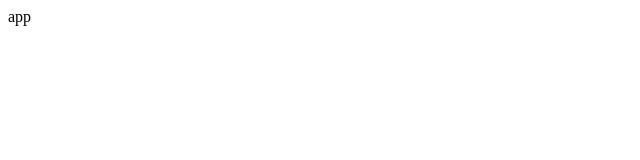
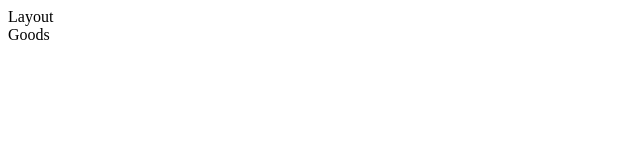
Before and after one commit to ikun666xiadan/react-admin-frontend, a React (Create React App) app: page /goods in a window 1280 px wide. Shown: the top 160 px of the page, without its empty margins (0-640 px from the left). Built offline with nearby package versions, Linux system fonts and the light colour scheme.

Commit message:
pages和路由及二级路由的创建

```diff
--- a/public/index.html
+++ b/public/index.html
@@ -9,12 +9,11 @@
       name="description"
       content="Web site created using create-react-app"
     />
-    <link rel="apple-touch-icon" href="%PUBLIC_URL%/logo192.png" />
+    <link rel="apple-touch-icon" href="" />
     <!--
       manifest.json provides metadata used when your web app is installed on a
       user's mobile device or desktop. See https://developers.google.com/web/fundamentals/web-app-manifest/
     -->
-    <link rel="manifest" href="%PUBLIC_URL%/manifest.json" />
     <!--
       Notice the use of %PUBLIC_URL% in the tags above.
       It will be replaced with the URL of the `public` folder during the build.
--- a/src/index.js
+++ b/src/index.js
@@ -1,10 +1,10 @@
 import React from 'react';
 import ReactDOM from 'react-dom/client';
-import App from './App';
+
+import { RouterProvider} from 'react-router-dom';
+import router from './router';
 
 const root = ReactDOM.createRoot(document.getElementById('root'));
 root.render(
-  <React.StrictMode>
-    <App />
-  </React.StrictMode>
+    <RouterProvider router={router} />
 );
--- /dev/null
+++ b/src/pages/Goods/index.js
@@ -0,0 +1,11 @@
+
+
+function Goods() {
+    return (
+      <div className="Goods">
+        Goods
+      </div>
+    );
+  }
+
+export default Goods;
--- /dev/null
+++ b/src/pages/Home/index.js
@@ -0,0 +1,11 @@
+
+
+function Home() {
+    return (
+      <div className="Home">
+        Home
+      </div>
+    );
+  }
+
+export default Home;
--- /dev/null
+++ b/src/pages/Layout/index.js
@@ -0,0 +1,12 @@
+import { Outlet } from "react-router-dom";
+
+function Layout() {
+    return (
+      <div className="Layout">
+        Layout
+        <Outlet></Outlet>
+      </div>
+    );
+  }
+
+export default Layout;
--- /dev/null
+++ b/src/pages/Other/index.js
@@ -0,0 +1,11 @@
+
+
+function Other() {
+    return (
+      <div className="Other">
+        Other
+      </div>
+    );
+  }
+
+export default Other;
--- /dev/null
+++ b/src/pages/User/index.js
@@ -0,0 +1,11 @@
+
+
+function User() {
+    return (
+      <div className="User">
+        User
+      </div>
+    );
+  }
+
+export default User;
--- /dev/null
+++ b/src/router/index.js
@@ -0,0 +1,35 @@
+import { createBrowserRouter } from "react-router-dom";
+
+import User from '../pages/User'
+import Layout from '../pages/Layout'
+import Home from '../pages/Home'
+import Goods from '../pages/Goods'
+import Other from '../pages/Other'
+
+
+const router = createBrowserRouter([
+    {
+        path:'/',
+        element:<Layout/>,
+        children:[
+            {
+                path:'home',
+                element:<Home/>
+            },
+            {
+                path:'goods',
+                element:<Goods/>
+            },
+            {
+                path:'user',
+                element:<User/>
+            },
+            {
+                path:'other',
+                element:<Other/>
+            }
+        ]
+    },
+])
+
+export default router
```
